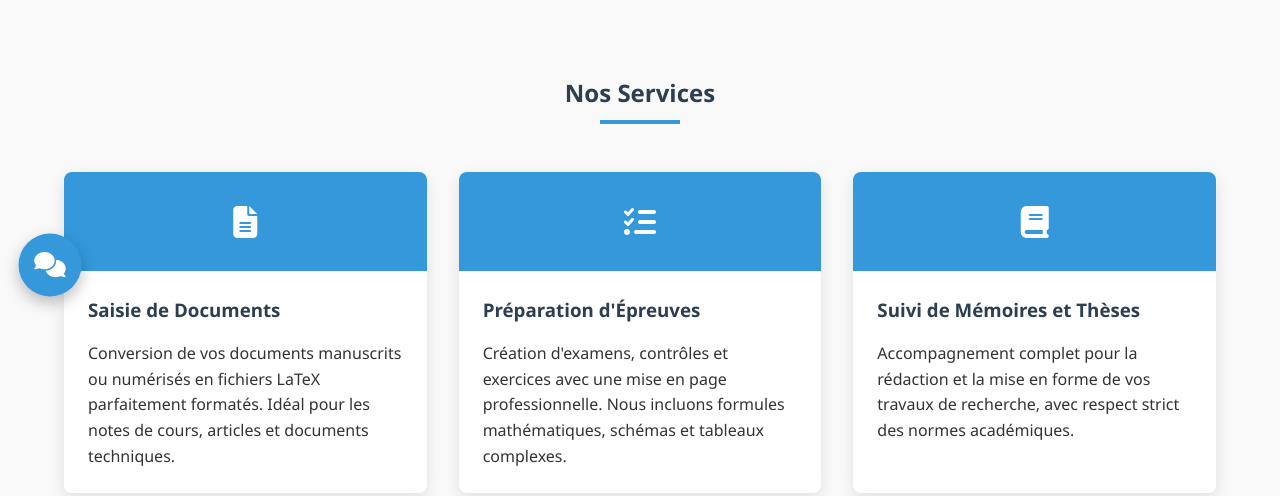
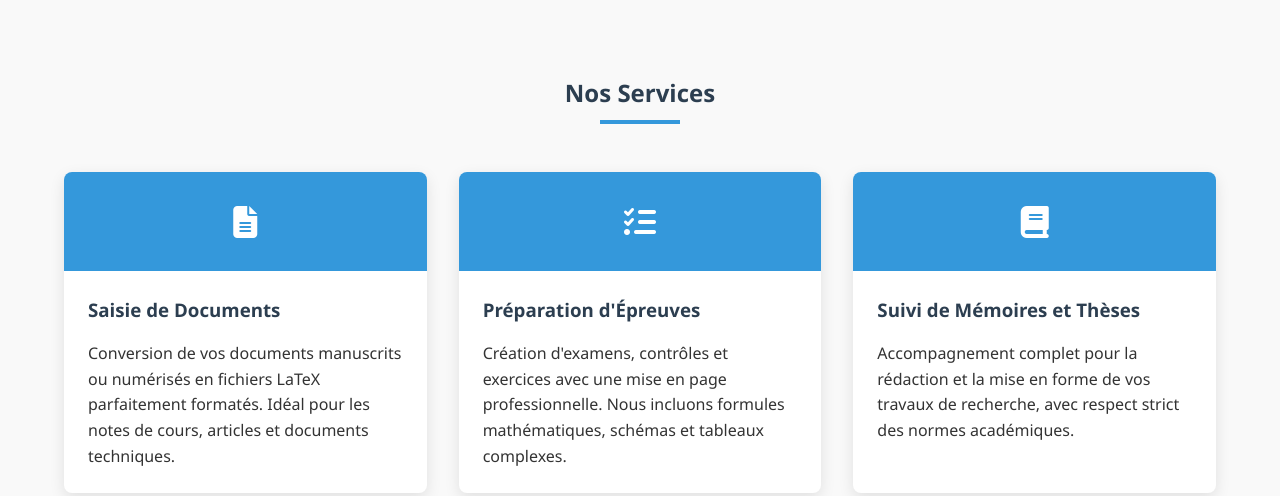
Before and after one commit to jeanskodoc/TRAITEMENT-DE-DOCUMENTS-EN-LATEX, a plain HTML site: page EDS-saisie latex.htm in a window 1280 px wide. Shown: the part 485-981 px from the top of the page. Drawn offline with Linux system fonts and the light colour scheme.

Commit message:
Update EDS-saisie latex.htm

```diff
--- a/EDS-saisie latex.htm
+++ b/EDS-saisie latex.htm
@@ -707,10 +707,7 @@
         </div>
     </footer>
 
-    <!-- Bulle de chat stylisée - Déplacée à gauche -->
-    <div class="chat-bubble" onclick="Tawk_API.maximize()">
-        <i class="fas fa-comments"></i>
-    </div>
+
 
 
 
```
